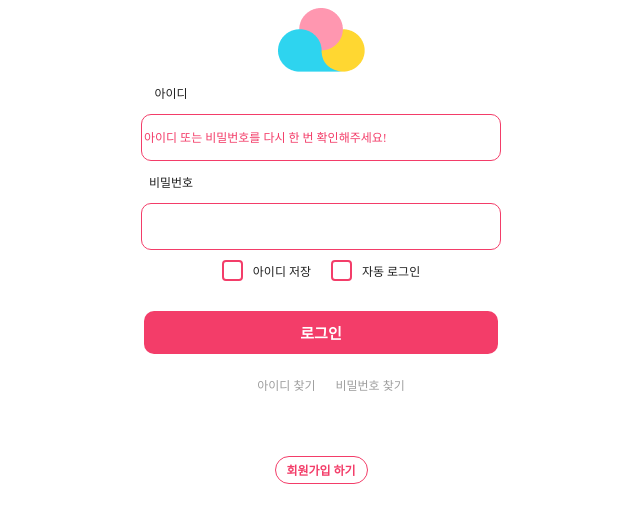
After one commit to samdolls/zakso, a Django app: template front_end/template/login_false.html in a window 1280 px wide. The commit adds this page. Shown: the top 523 px of the page, without its empty margins (319-959 px from the left). Run offline with Django 4.2, Linux system fonts and the light colour scheme; the template is opened without the code that fills it, so the values that code supplies are empty.

Commit message:
11/8 작소펀딩

```diff
--- /dev/null
+++ b/front_end/static/css/login_false.css
@@ -0,0 +1,186 @@
+.wrap {
+
+    display: flex;
+    flex-direction: column;
+    justify-content: center;
+    align-items: center;
+    margin: 0;
+
+  }
+
+  .wrap>p{
+    margin-left: -300px;
+    color: var(--gray, #1F1F1F);
+    font-family: Pretendard;
+    font-size: 12px;
+    font-style: normal;
+    font-weight: 550;
+    line-height: normal;
+
+  }
+
+  input{
+    width: 354px;
+    height: 43px;
+    border-radius: 10px;
+    border: 1px solid var(--strong_pink, #F33D69);
+    background: var(--white, #FFF);
+
+  }
+
+  input::placeholder {
+    color: var(--strong_pink, #F33D69);
+    font-family: Pretendard;
+    font-size: 12px;
+    font-style: normal;
+    font-weight: 500;
+    line-height: normal;
+
+
+
+  }
+
+
+
+.btn{
+    display: flex;
+    flex-direction: row;
+    margin-top: 10px;
+
+}
+
+
+input#check_btn{
+    display:none;
+    }
+
+
+  input#check_btn + label > span{
+    vertical-align: middle;
+    padding-left: 10px;
+    color: var(--gray, #1F1F1F);
+    font-family: Pretendard;
+    font-size: 12px;
+    font-style: normal;
+    font-weight: 500;
+    line-height: normal;
+   }
+
+  /* label:before에 체크하기 전 상태 CSS */
+  input#check_btn+ label:before{
+    content:"";
+    display:inline-block;
+    width:17px;
+    height:17px;
+    border:2px solid #F33D69;
+    border-radius: 4px;
+    vertical-align:middle;
+    }
+
+  /* label:before에 체크 된 상태 CSS */
+  input#check_btn:checked + label:before{
+    content:"";
+    background-color:#F33D69;
+    border-color:#F33D69;
+    background-image: url('/front_end/static/images/check_btn.png');
+    background-repeat: no-repeat;
+    }
+
+    .check_wrap2{
+        margin-left: 20px;
+    }
+
+
+ input#check_btn2{
+    display:none;
+ }
+
+
+    input#check_btn2 + label > span{
+        vertical-align: middle;
+        padding-left: 10px;
+        color: var(--gray, #1F1F1F);
+        font-family: Pretendard;
+        font-size: 12px;
+        font-style: normal;
+        font-weight: 500;
+        line-height: normal;
+
+       }
+
+
+      /* label:before에 체크하기 전 상태 CSS */
+  input#check_btn2+ label:before{
+    content:"";
+    display:inline-block;
+    width:17px;
+    height:17px;
+    border:2px solid #F33D69;
+    border-radius: 4px;
+    vertical-align:middle;
+    }
+
+  /* label:before에 체크 된 상태 CSS */
+  input#check_btn2:checked + label:before{
+    content:"";
+    background-color:#F33D69;
+    border-color:#F33D69;
+    background-image: url('/front_end/static/images/check_btn.png');
+    background-repeat: no-repeat;
+
+    }
+
+
+   .login{
+    margin-top: 30px;
+    width: 354px;
+    height: 43px;
+    flex-shrink: 0;
+    border-radius: 10px;
+    background: var(--strong_pink, #F33D69);
+    border: none;
+    color: var(--white, #FFF);
+    font-family: Pretendard;
+    font-size: 15px;
+    font-style: normal;
+    font-weight: 600;
+    line-height: normal;
+    }
+
+
+    .search{
+        display: flex;
+        flex-direction: row;
+        margin-top: 10px;
+        align-items: center;
+        justify-content: center;
+        color: var(--mid_gray, #9E9E9E);
+        font-family: Pretendard;
+        font-size: 12px;
+        font-style: normal;
+        font-weight: 500;
+        line-height: normal;
+    }
+
+    .search>p{
+      margin-left: 20px;
+    }
+
+
+    .sign{
+    margin-top: 50px;
+   align-items: center;
+   justify-content: center;
+    background-color: #FFF;
+    width: 93px;
+    height: 28px;
+    flex-shrink: 0;
+    border-radius: 16.5px;
+    border: 1px solid var(--strong_pink, #F33D69);
+    color: var(--strong_pink, #F33D69);
+    font-family: Pretendard;
+    font-size: 12px;
+    font-style: normal;
+    font-weight: 600;
+    line-height: normal;
+    }
--- /dev/null
+++ b/front_end/static/js/modal.js
@@ -0,0 +1,5 @@
+
+// 공유하기 버튼 클릭 시 모달을 열도록 하는 이벤트 핸들러
+document.getElementById('openModalBtn').addEventListener('click', function () {
+    $('#shareModal').modal('show'); // 모달 열기
+});
--- a/front_end/template/enter_fund.html
+++ b/front_end/template/enter_fund.html
@@ -12,7 +12,7 @@
         <div id="enter">펀딩 참여</div>
     </header>
     <div class="fundEnter">
-        <img src="/front_end/static/images/airpod.png">
+        <img src="/front_end/static/images/enterairpod.png">
         <h1>서희야 생일 축하해 🫶</h1>
         <h2>15번째 후원자 자두자두졸려님</h2>
         <h3>선물 펀딩이 완료되었습니다.<br>펀딩에 함께해주셔서 감사합니다 </h3>
--- /dev/null
+++ b/front_end/template/login_false.html
@@ -0,0 +1,35 @@
+<!DOCTYPE html>
+<html lang="en">
+<head>
+    <meta charset="UTF-8">
+    <meta name="viewport" content="width=device-width, initial-scale=1.0">
+    <link rel="stylesheet" href="/front_end/static/css/login_false.css">
+    <title>Document</title>
+</head>
+<body>
+    <div class="wrap">
+        <img src="/front_end/static/images/group.png" alt="My Image">
+        <p>아이디</p><span><input type='place' name='id' placeholder='아이디 또는 비밀번호를 다시 한 번 확인해주세요!'/></span>
+        <p>비밀번호</p><span><input type ="password"/></span>
+
+           <div class="btn">
+            <div class="check_wrap">
+                <input type="checkbox" id="check_btn"/>
+                <label for="check_btn"><span>아이디 저장</span></label>
+            </div>
+            <div class="check_wrap2">
+                <input type="checkbox" id="check_btn2"/>
+                <label for="check_btn2"><span>자동 로그인</span></label>
+            </div>
+          </div>
+
+       <button class="login">로그인</button>
+          <div class="search">
+            <p>아이디 찾기</p>
+            <p>비밀번호 찾기</p>
+          </div>
+
+       <button class="sign">회원가입 하기</button>
+    </div>
+</body>
+</html>
```
Also changed, not shown: front_end/static/css/enter_main.css (+196 -0 lines), front_end/static/css/funding_main.css (+95 -1 lines), front_end/static/js/enter_main.js (added, +11 -0 lines), front_end/static/js/fundmainBlur.js (added, +8 -0 lines), front_end/template/enter_main.html (+45 -0 lines), front_end/template/funding_main.html (+31 -4 lines), front_end/template/mypage.html (added, +24 -0 lines), front_end/static/css/mypage.css (added), front_end/static/images/enterairpod.png (added), front_end/static/images/fundairpod.png (added), front_end/static/images/link.svg (added), front_end/static/images/mainairpod.svg (added), front_end/static/images/qr.svg (added), front_end/static/images/x.svg (added).
